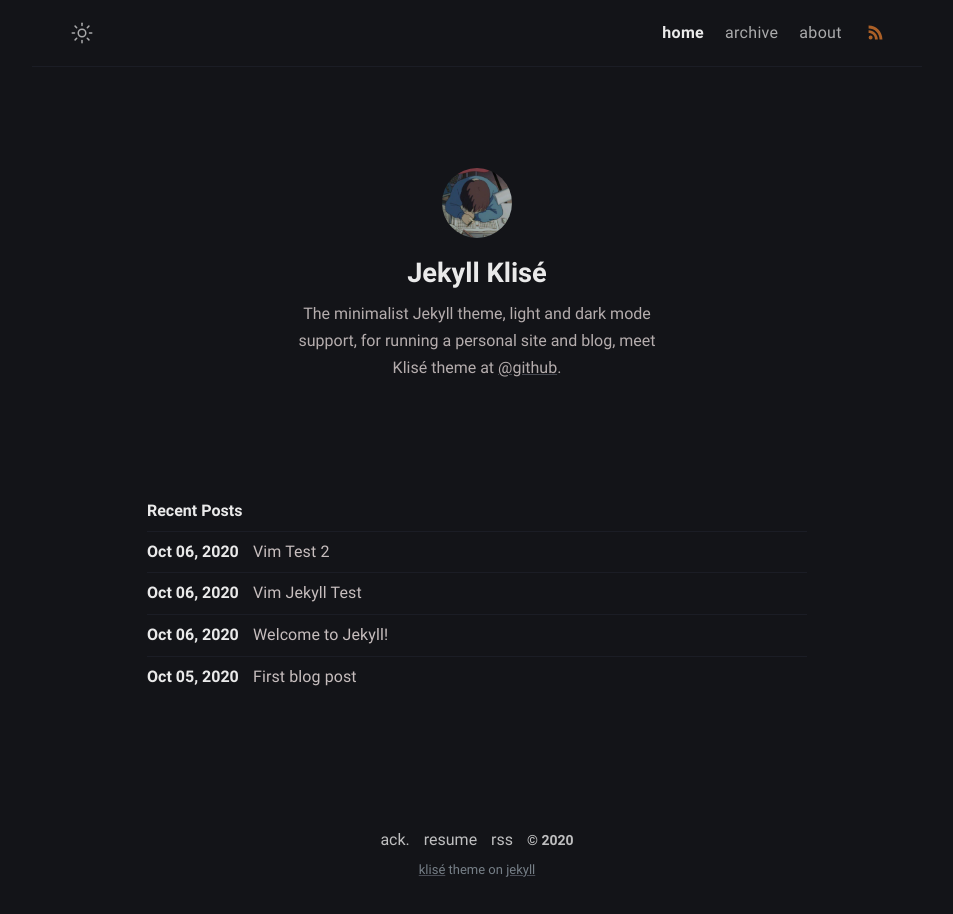
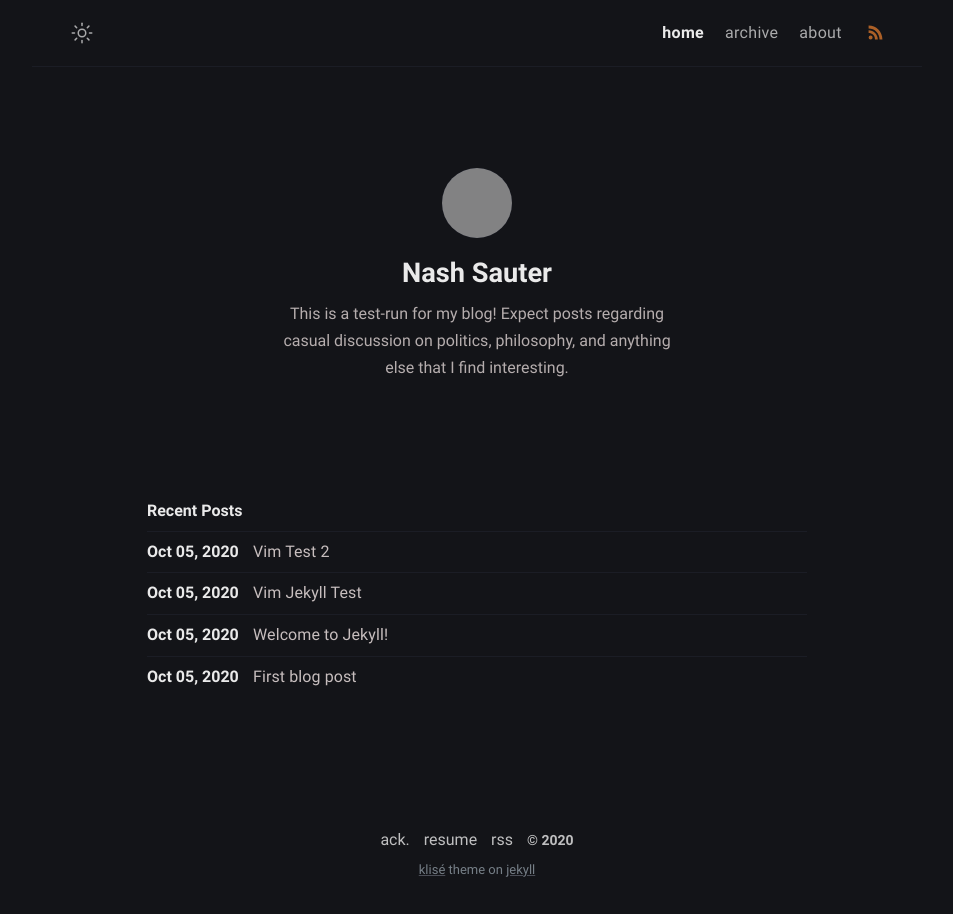
Before and after one commit to nashsauter1/nashsauter1.github.io, a Jekyll site: the page built from index.md, in a window 1280 px wide. Shown: the whole page, without its empty margins (163-1116 px from the left). Built offline with Jekyll 4.4.1, drawn with Linux system fonts in a browser that asks for light colours; grey boxes are pictures that could not be loaded.

Commit message:
Initial config changes

```diff
--- a/_config.yml
+++ b/_config.yml
@@ -1,29 +1,27 @@
 # Site settings
-title: Klise Theme # site title
+title: Nash's Blog # site title
 description: >- # site description
-  He's writing in Bahasa about web technology and experience as a journal
-  for documentation things that he learned, meet him <a href="https://github.com/piharpi" target="_blank" rel="noopener">@github</a>.
+        This is a test-run for my blog! Expect posts regarding casual discussion on politics, philosophy, and anything else that I find interesting.
 lang: en-US # default lang
-timezone: Asia/Jakarta # set your timezone
+timezone: America/Denver # set your timezone
 image: assets/img/ogp.png # This image used for Open Graph more info https://ogp.me/
-repo: https://github.com/piharpi/jekyll-klise # site repo [optional]
+repo: https://github.com/nashsauter1/nashsauter1.github.io # site repo [optional]
 mode: dark # default theme "dark" | "light"
 
 # Profile settings
 author:
-  name: Jekyll Klisé # author name
+  name: Nash Sauter # author name
   bio: >- # tell to the world
-    The minimalist Jekyll theme, light and dark mode support, for running a personal site and blog,
-    meet Klisé theme at <a href="https://github.com/piharpi/jekyll-klise" target="_blank" rel="noopener">@github</a>.
-  username: username # general username
-  github: github_username # github username
-  twitter: twitter_username # twitter username
-  facebook: facebook_username # facebook username
-  email: your-email@email.com # email adress
-  avatar: /assets/img/avatar.jpg # change with your own avatar
+        This is a test-run for my blog! Expect posts regarding casual discussion on politics, philosophy, and anything else that I find interesting.
+  username: nashsauter1 # general username
+  github: nashsauter1 # github username
+  twitter: nashsauter1 # twitter username
+  facebook: nashsauter1 # facebook username
+  email: nashsauter1@gmail.com # email adress
+  avatar: /assets/img/takato7.jpg # change with your own avatar
 
 # URL settings
-url: "https://klise.now.sh" #
+url: "http://nashsauter.xyz" #
 baseurl:
 permalink: /:title/
 google_analytics: # leave it blank if not wish
```
Also changed, not shown: Gemfile.lock, 4 other files.
